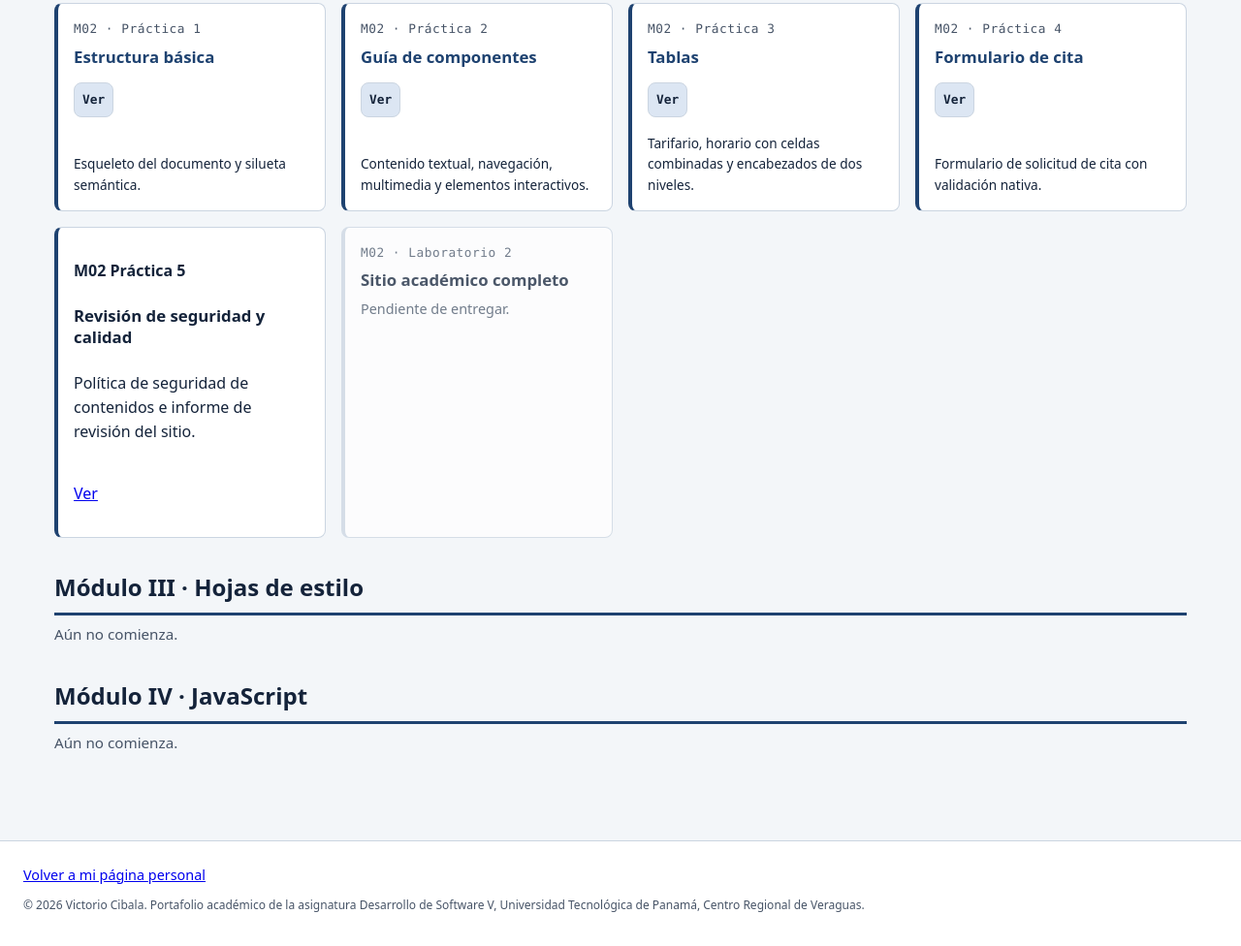
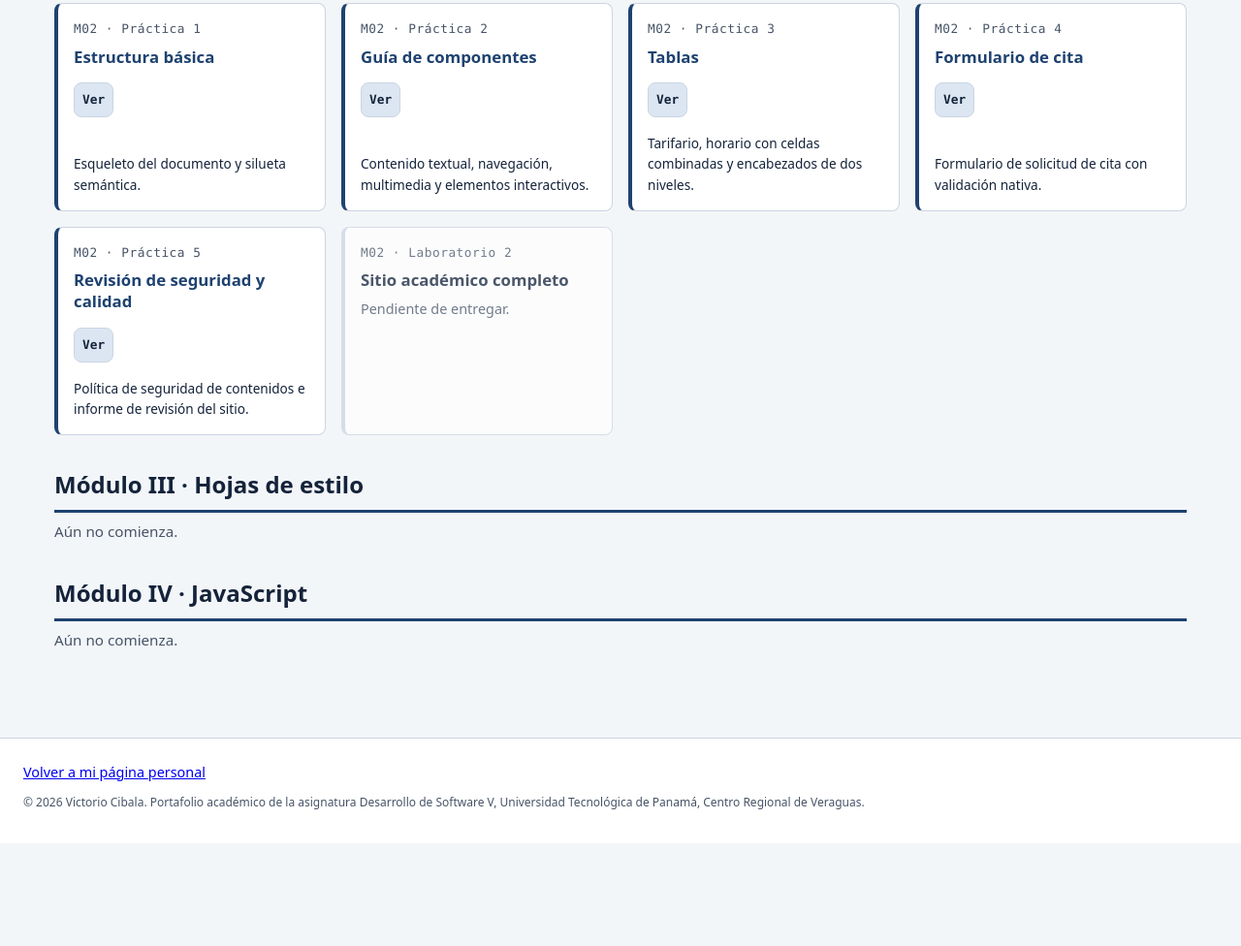
Before and after one commit to victorio-cibala/2026ii-dsv-portafolio-4gs121-04-cibala-victorio, a plain HTML site: page docs/modulos/index.html in a window 1280 px wide. Shown: the part 742-1718 px from the top of the page at 97% size. After the commit the page ends 1612 px from the top, so only its background shows below. Drawn offline with Linux system fonts and the light colour scheme.

Commit message:
Práctica 5: política de seguridad e informe de revisión

```diff
--- a/docs/modulos/index.html
+++ b/docs/modulos/index.html
@@ -129,11 +129,13 @@
         </li>
         <li>
           <article>
-          <p><strong>M02 Práctica 5</strong></p>
-          <h3>Revisión de seguridad y calidad</h3>
-          <p>Política de seguridad de contenidos e informe de revisión del sitio.</p>
-          <p><a href="m02-html/p05-revision/">Ver</a></p>
-        </article>
+            <p class="codigo">M02 &middot; Práctica 5</p>
+            <h3><a href="m02-html/p05-revision/">Revisión de seguridad y calidad</a></h3>
+            <ul class="entregas">
+              <li><a href="m02-html/p05-revision/">Ver</a></li>
+            </ul>
+            <p class="repo">Política de seguridad de contenidos e informe de revisión del sitio.</p>
+          </article>
         </li>
         <li>
           <article class="pendiente">
```
